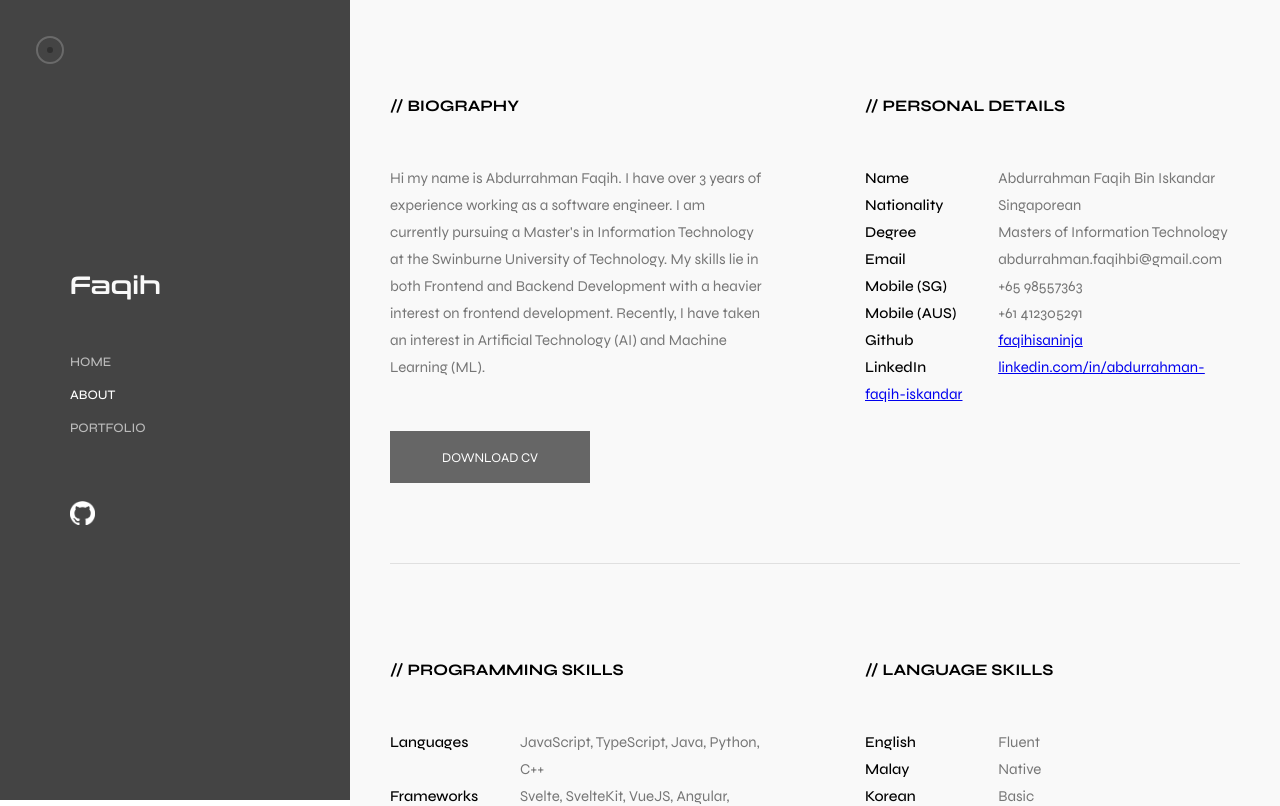
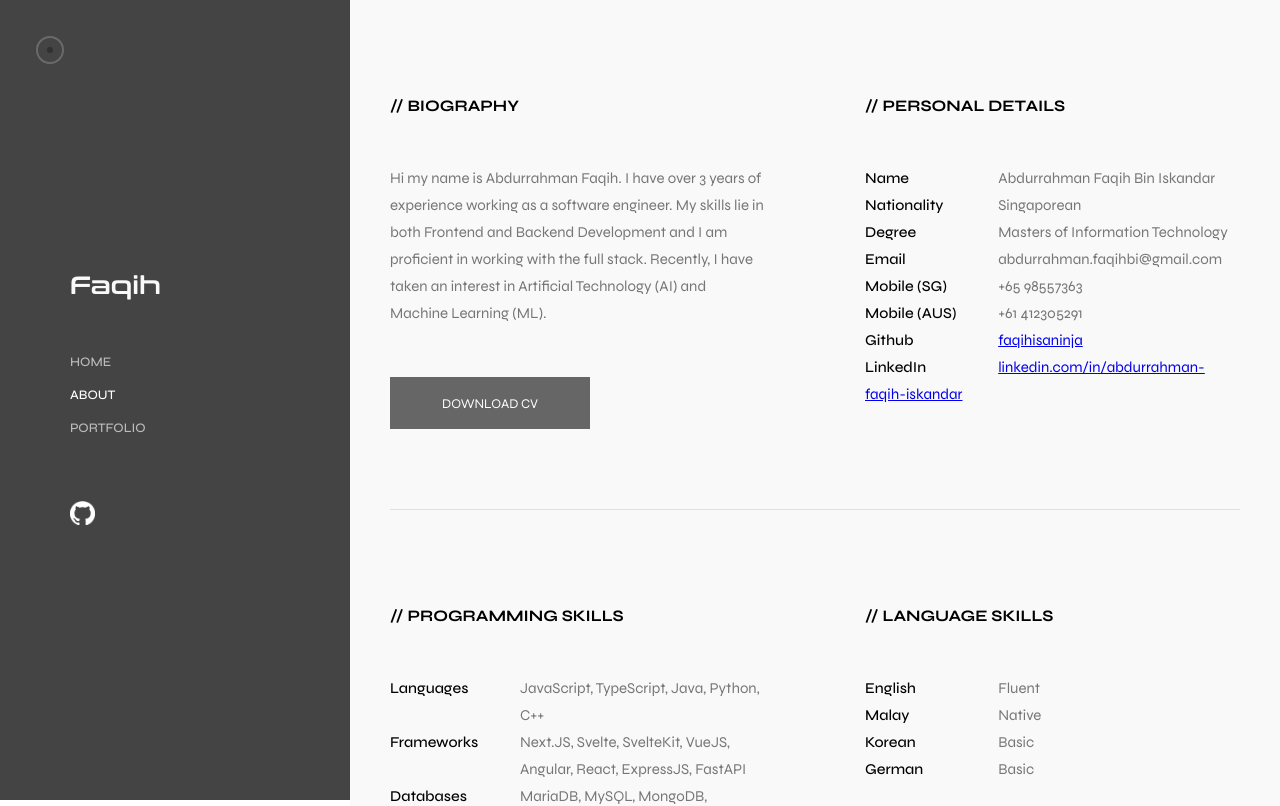
Before and after one commit to faqihisaninja/portfolio, a SvelteKit app: page /about in a window 1280 px wide. Shown: the top 806 px of the page. Built offline with nearby package versions, Linux system fonts and the light colour scheme.

Commit message:
Update about me page

```diff
--- a/src/routes/about/+page.svelte
+++ b/src/routes/about/+page.svelte
@@ -19,10 +19,9 @@
 			<p class="sectionTitle">// Biography</p>
 			<p class="text">
 				Hi my name is Abdurrahman Faqih. I have over 3 years of experience working as a
-				software engineer. I am currently pursuing a Master's in Information Technology at
-				the Swinburne University of Technology. My skills lie in both Frontend and Backend
-				Development with a heavier interest on frontend development. Recently, I have taken
-				an interest in Artificial Technology (AI) and Machine Learning (ML).
+				software engineer. My skills lie in both Frontend and Backend Development and I am
+				proficient in working with the full stack. Recently, I have taken an interest in
+				Artificial Technology (AI) and Machine Learning (ML).
 			</p>
 			<Button title="Download CV" onClick={downloadResume} />
 		</div>
@@ -90,7 +89,7 @@
 				<li class="flex">
 					<span class="title">Frameworks</span>
 					<span class="value"
-						>Svelte, SvelteKit, VueJS, Angular, React, ExpressJS, FastAPI</span
+						>Next.JS, Svelte, SvelteKit, VueJS, Angular, React, ExpressJS, FastAPI</span
 					>
 				</li>
 				<li class="flex">
```
